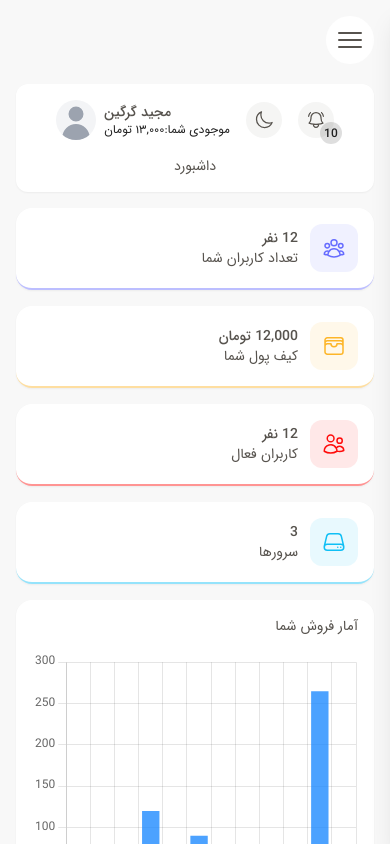
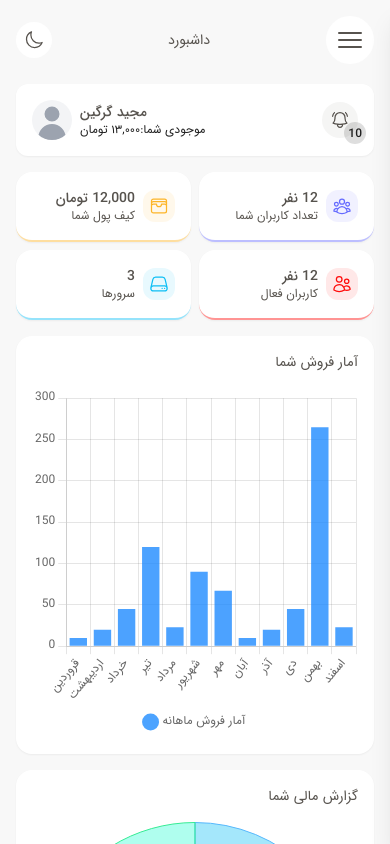
Before and after one commit to fatemeh-bd/k-connect-panel, a React (Vite) app: page /login in a window 390 px wide. Both pictures are taken after typing "name@example.com", "Sample123" into the empty fields and a click on the button "ورود به پنل". Built offline with nearby package versions, Linux system fonts and the light colour scheme.

Commit message:
edit top bar

```diff
--- a/src/components/TopBar/TopBar.tsx
+++ b/src/components/TopBar/TopBar.tsx
@@ -16,11 +16,11 @@ const TopBar = () => {
     }
   }, [pathname]);
   return (
-    <div className="bg-white flex md:flex-row flex-col-reverse justify-between gap-4 flex-wrap items-center shadow-sm rounded-xl p-4 w-full sticky top-0">
-      <Paragraph>{pageTitle}</Paragraph>
-      <div className="flex items-center gap-4 flex-wrap">
+    <div className="bg-white flex md:flex-row flex-col-reverse justify-between gap-4 flex-wrap items-center shadow-sm rounded-xl p-4 w-full sticky top-0 z-40">
+      <Paragraph className="md:block hidden">{pageTitle}</Paragraph>
+      <div className="md:w-fit w-full flex items-center md:justify-end justify-between gap-4 flex-wrap">
         <Bell />
-        <MoonIcon className="size-9 bg-stone-100 rounded-full p-2" />
+        <MoonIcon className="md:block hidden size-9 bg-stone-100 rounded-full p-2" />
         <ProfileBox />
       </div>
     </div>
--- a/src/components/sideBar/SideBar.tsx
+++ b/src/components/sideBar/SideBar.tsx
@@ -1,4 +1,4 @@
-import { NavLink } from "react-router-dom";
+import { NavLink, useLocation } from "react-router-dom";
 import { ColorType } from "../../utils/enums";
 import { routesList } from "../../utils/routesList";
 import Paragraph from "../typography/Paragraph";
@@ -8,19 +8,29 @@ import {
   XMarkIcon,
 } from "@heroicons/react/24/outline";
 import { useCookies } from "react-cookie";
-import { useState } from "react";
+import { useEffect, useState } from "react";
+import { MoonIcon } from "@heroicons/react/24/outline";
 
 const SideBar = () => {
   const [, removeCookie] = useCookies(["access_token"]);
   const [showMenu, setShowMenu] = useState<boolean>(false);
-
+  const { pathname } = useLocation();
+  const [pageTitle, setPageTitle] = useState<string>("داشبورد");
+  useEffect(() => {
+    const findCurrentPage = routesList.find((i) => i.path === pathname);
+    if (findCurrentPage) {
+      setPageTitle(findCurrentPage.title);
+    }
+  }, [pathname]);
   return (
     <>
-      <div className="lg:hidden p-4 pb-0">
+      <div className="lg:hidden w-full p-4 pb-0 flex justify-between items-center">
         <Bars3Icon
           className="size-12 bg-white rounded-full p-2 cursor-pointer"
           onClick={() => setShowMenu(true)}
         />
+        <Paragraph>{pageTitle}</Paragraph>
+        <MoonIcon className="size-9 bg-white rounded-full p-2" />
       </div>
 
       <div
--- a/src/pages/dashboard/_components/InfoBox.tsx
+++ b/src/pages/dashboard/_components/InfoBox.tsx
@@ -8,7 +8,7 @@ const InfoBox = ({
 }) => {
   return (
     <div
-      className={`${boxStyle} flex items-center gap-3 hover:border-[${data.color}] cursor-default`}
+      className={`${boxStyle} flex items-center md:gap-3 gap-2 hover:border-[${data.color}] cursor-default`}
       style={{
         borderBottom: "2px solid",
         borderBottomColor: data.color + "70",
@@ -16,7 +16,7 @@ const InfoBox = ({
     >
       {
         <data.icon
-          className={`size-12 p-3 rounded-xl`}
+          className={`md:size-12 size-8 md:p-3 p-1.5 rounded-xl`}
           style={{ backgroundColor: `${data.color}18`, color: data.color }}
         />
       }
@@ -25,7 +25,7 @@ const InfoBox = ({
         <Paragraph size={Sizes.lg} className="font-medium">
           {data.value}
         </Paragraph>
-        <Paragraph size={Sizes.sm} className="text-stone-400">
+        <Paragraph className="text-stone-400 md:text-sm text-xs">
           {data.title}
         </Paragraph>
       </div>
--- a/src/pages/dashboard/_components/InfoList.tsx
+++ b/src/pages/dashboard/_components/InfoList.tsx
@@ -34,10 +34,10 @@ const infoList = [
 ];
 const InfoList = () => {
   return (
-    <div className="grid grid-cols-12 gap-4">
+    <div className="grid grid-cols-12 md:gap-4 gap-2">
       {infoList.map((item) => (
         <div
-          className="lg:col-span-3 sm:col-span-6 col-span-12"
+          className="lg:col-span-3 col-span-6 "
           key={item.title}
         >
           <InfoBox data={item} />
```
